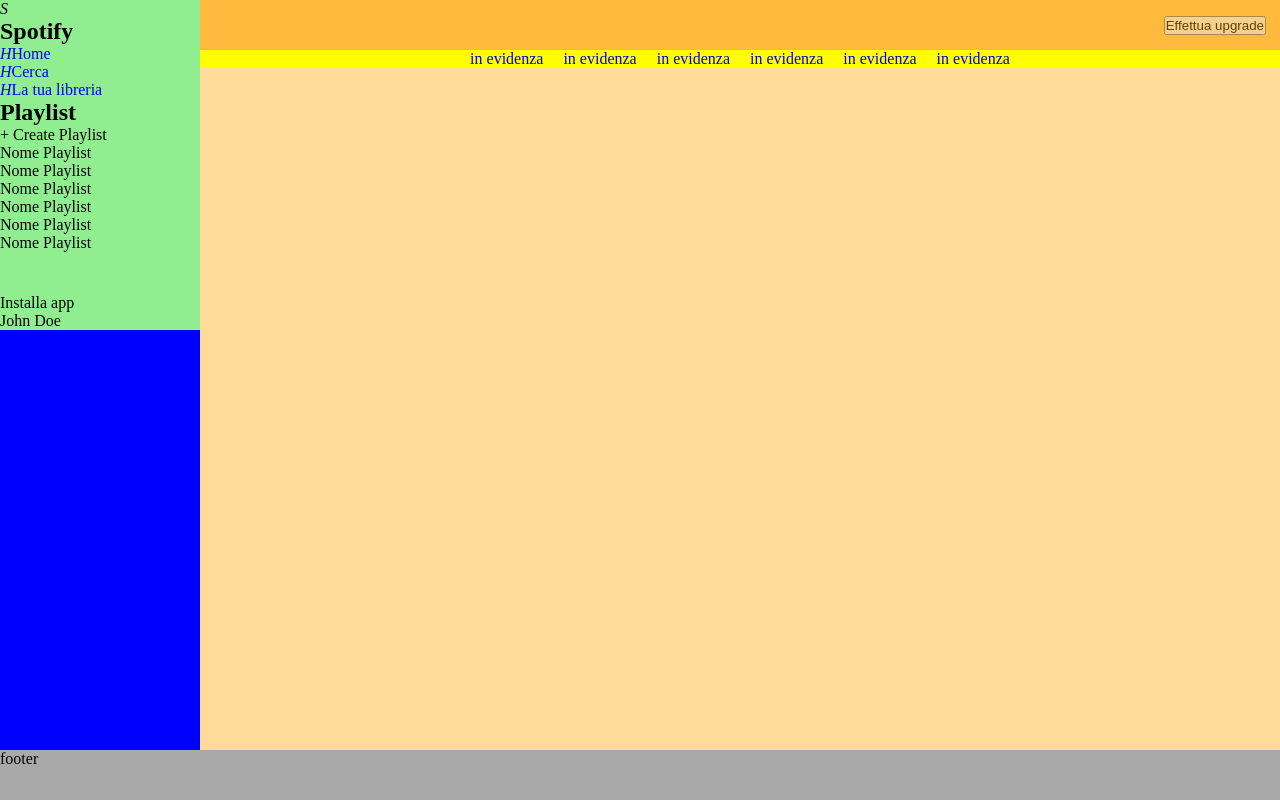
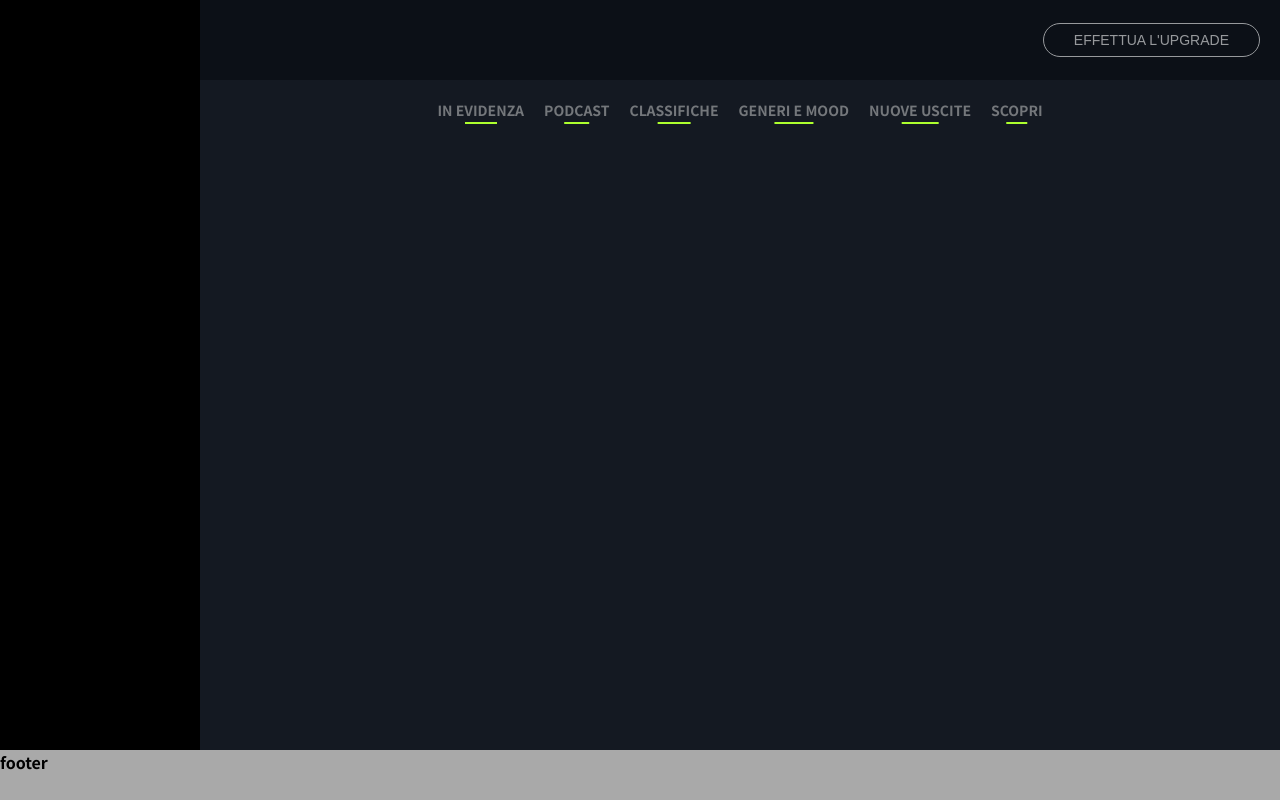
Before and after one commit to Giagar/html-css-spotifyweb, a plain HTML site: page index.html in a window 1280 px wide. Drawn offline with Linux system fonts and the light colour scheme.

Commit message:
all done but hover

```diff
--- a/css/style.css
+++ b/css/style.css
@@ -1,13 +1,25 @@
 /* ----COMMON */
+html {
+  font-family: 'Noto Sans JP', sans-serif;
+}
+
 * { box-sizing: border-box; margin: 0; padding: 0; }
 
 .float-left { float:  left; }
 .float-right { float: right; }
 .clearfix::after { content: ""; display: table; clear: both; }
 
+/*
+.underline-effect::after {
+
+} */
+
 .wrapper a {
   text-decoration: none;
+  color: inherit;
 }
+
+
 
 /* ----STYLE */
 /* ----wrapper */
@@ -24,9 +36,9 @@
 
 /* ----top-navbar */
 .top-navbar {
-  height: 50px;
-  background: hsl(39, 100%, 70%);
-  position: absolute;
+  height: 80px;
+  background: #080B12;
+  position: fixed;
   top: 0;
   right: 0;
   width: calc(100% - 200px);
@@ -34,41 +46,66 @@
   display: flex;
   align-items: center;
   justify-content: flex-end;
-  padding-right: 14px;
+  padding-right: 20px;
   z-index: 10;
+}
+
+.top-navbar button {
+  color: #EEEFEF;
+  background: transparent;
+  border: 1px solid #EEEFEF;
+  text-transform: uppercase;
+  padding: 8px 30px;
+  border-radius: 50px;
+  font-size: 14px;
 }
 
 /* ----sidebar */
 nav.sidebar {
   width: 200px;
-  background: lightgreen;
-  /* height: 100vh; */
+  background: #000000;
+  height: 100vh;
+  /* padding-bottom: 50px; */
+}
+
+nav.sidebar .top-ul {
+  height: 200px;
+}
+
+
+nav.sidebar .middle-ul {
+  /* min-height: 10px; */
+  /* height: calc(100% - 100px); */
+  height: calc(100vh - 50px - 200px - 100px);
 }
 
 nav.sidebar .middle-ul ul {
   /* min-height: 10px; */
   overflow-y: auto;
-  height: 150px;
+  height: 10vh;
 }
 
 nav.sidebar .bottom-ul {
-  /* position: absolute; */
-  bottom: 50px;
-
+  /* position: absolute;
+  bottom: 50px; */
+  height: 100px;
 }
 
 
 /* ----main */
 main {
-  background: orange;
+  background: #141922;
   height: 100vh;
   width: calc(100% - 200px);
   overflow-y: auto;
 }
 
 nav.main-nav {
-  margin-top: 50px;
-  background: yellow;
+  margin-top: 80px; /* per compensare altezza top-navbar */
+  /* background: yellow; */
+  color: #74777B;
+  font-size: 14px;
+  text-transform: uppercase;
 }
 
 nav.main-nav ul {
@@ -76,14 +113,30 @@ nav.main-nav ul {
   justify-content: center;
   flex-wrap: wrap;
   list-style: none;
+  align-items: center;
 }
 
 nav.main-nav ul li {
-  padding: 0 10px;
+  padding: 20px 10px;
+  position: relative;
 }
 
+/* !hover non funziona! */
+nav.main-nav ul .underline-effect::after {
+  content: "";
+  position: absolute;
+  width: 30%;
+  height: 2px;
+  background: #ADFF2E;
+  top: 70%;
+  left: 50%;
+  transform: translateX(-50%);
+  display: block;
+}
+
+
 main .main-content {
-  background: hsl(39, 100%, 80%);
+  /* background: hsl(39, 100%, 80%); */
   width: 100%;
   height: 1000px;
 }
--- a/index.html
+++ b/index.html
@@ -5,13 +5,14 @@
   <meta name="description" content="Exercise: reproducing spotify">
   <meta name="viewport" content="width=device-width, initial-scale=1.0">
   <title>Spotify</title>
+  <link href="https://fonts.googleapis.com/css2?family=Noto+Sans+JP:wght@700&display=swap" rel="stylesheet">
   <link rel="stylesheet" href="./css/style.css">
 </head>
 <body>
   <div class="wrapper ">
 
     <div class="top-navbar">
-      <button>Effettua upgrade</button>
+      <button>Effettua l'upgrade</button>
     </div>
 
     <div class="central-container clearfix">
@@ -51,12 +52,12 @@
       <main class="float-left">
         <nav class="main-nav">
           <ul>
-            <li><a href="#">in evidenza</a></li>
-            <li><a href="#">in evidenza</a></li>
-            <li><a href="#">in evidenza</a></li>
-            <li><a href="#">in evidenza</a></li>
-            <li><a href="#">in evidenza</a></li>
-            <li><a href="#">in evidenza</a></li>
+            <li class="underline-effect"><a href="#">in evidenza</a></li>
+            <li class="underline-effect"><a href="#">podcast</a></li>
+            <li class="underline-effect"><a href="#">classifiche</a></li>
+            <li class="underline-effect"><a href="#">generi e mood</a></li>
+            <li class="underline-effect"><a href="#">nuove uscite</a></li>
+            <li class="underline-effect"><a href="#">scopri</a></li>
           </ul>
         </nav>
         <div class="main-content"></div>
```
